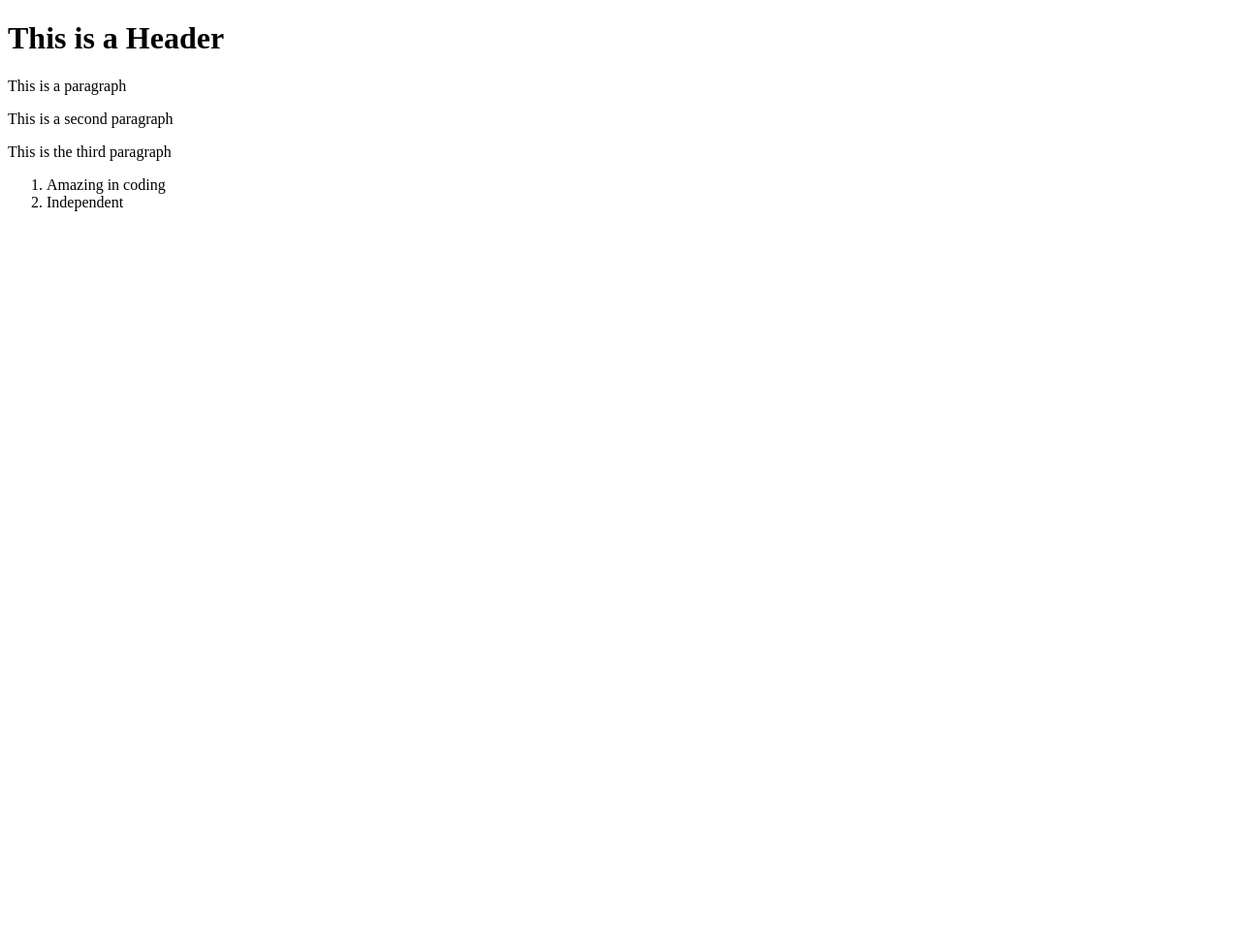
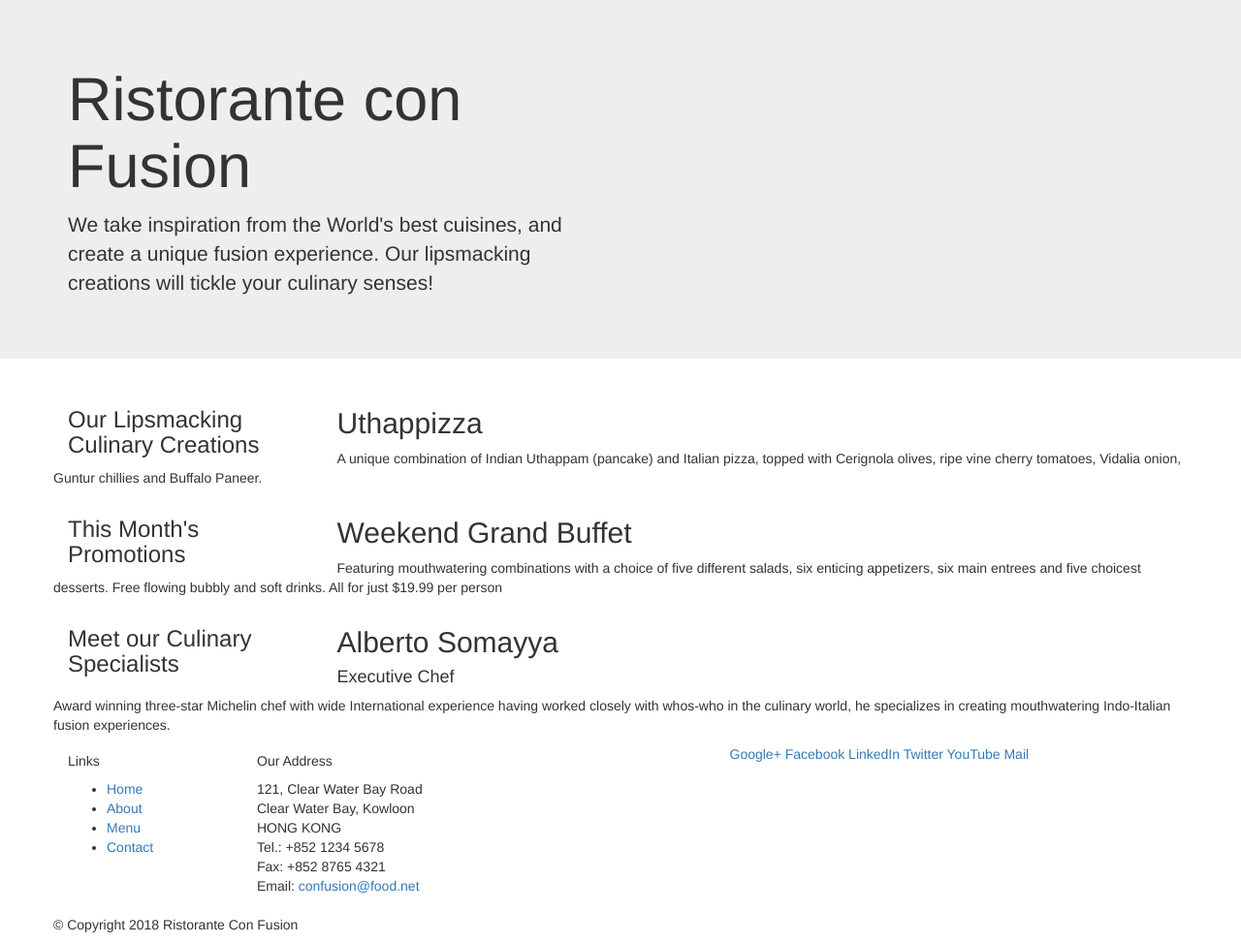
Before and after one commit to Samantha277/git-test, a website: page index.html in a window 1280 px wide. Shown: the whole page at 97% size. Before the commit the page ends 800 px from the top, so only its background shows below. Drawn offline with nearby package versions, Linux system fonts and the light colour scheme.

Commit message:
Bootstrap Grid Part 1

```diff
--- a/index.html
+++ b/index.html
@@ -1,18 +1,114 @@
 <!DOCTYPE html>
-<html>
-    <head>
+<html lang="en">
 
-    </head>
+<head>
+    <!-- Required meta tags always come first-->
+    <meta charset="utf-8">
+    <meta name="viewport" content="width-device-width, initial-scale=1, shrink-to-fit=no">
+    <meta http-equiv="x-ua-compatible" content="ie=edge">
 
-    <body>
-        <h1> This is a Header </h1>
-        <p> This is a paragraph </p>
-        <p> This is a second paragraph </p>
-        <p>This is the third paragraph</p>
-        <ol>
-            <li>Amazing in coding</li>
-            <li>Independent</li>
-        </ol>
-    </body>
+    <!-- Bootstrap CSS -->
+    <link rel="stylesheet" href="node_modules/bootstrap/dist/css/bootstrap.min.css">
+
+
+    <title>Ristorante Con Fusion</title>
+</head>
+
+<body>
+
+    <header class="jumbotron">
+        <div class="container">
+            <div class="row">
+                <div class="col-12 col-sm-6">
+                    <h1>Ristorante con Fusion</h1>
+                    <p>We take inspiration from the World's best cuisines, and create a unique fusion experience. Our lipsmacking creations will tickle your culinary senses!</p>
+                </div>
+                <div class="col-12 col-sm">
+                </div>
+            </div>
+        </div>
+    </header>
+
+    <div class="container">
+        <div class="row">
+            <div class="col-12 col-sm-4 order-sm-last col-md-3">
+                <h3>Our Lipsmacking Culinary Creations</h3>
+            </div>
+            <div class="col col-sm order-sm-first col-md">
+                <h2>Uthappizza</h2>
+                <p>A unique combination of Indian Uthappam (pancake) and Italian pizza, topped with Cerignola olives, ripe vine cherry tomatoes, Vidalia onion, Guntur chillies and Buffalo Paneer.</p>
+            </div>
+        </div>
+
+
+        <div class="row">
+            <div class="col-12 col-sm-4 col-md-3">
+                <h3>This Month's Promotions</h3>
+            </div>
+            <div class="col col-sm col-md">
+                <h2>Weekend Grand Buffet</h2>
+                <p>Featuring mouthwatering combinations with a choice of five different salads, six enticing appetizers, six main entrees and five choicest desserts. Free flowing bubbly and soft drinks. All for just $19.99 per person </p>
+            </div>
+        </div>
+
+        <div class="row">
+            <div class="col-12 col-sm-4 order-sm-last col-md-3">
+                <h3>Meet our Culinary Specialists</h3>
+            </div>
+            <div class="col col-sm order-sm-first col-md">
+                <h2>Alberto Somayya</h2>
+                <h4>Executive Chef</h4>
+                <p>Award winning three-star Michelin chef with wide International experience having worked closely with whos-who in the culinary world, he specializes in creating mouthwatering Indo-Italian fusion experiences. </p>
+            </div>
+        </div>
+    </div>
+
+    <footer>
+        <div class="container">
+            <div class="row">
+                <div class="col-4 offset-1 col-sm-2">
+                    <h5>Links</h5>
+                    <ul>
+                        <li><a href="#">Home</a></li>
+                        <li><a href="#">About</a></li>
+                        <li><a href="#">Menu</a></li>
+                        <li><a href="#">Contact</a></li>
+                    </ul>
+                </div>
+                <div class="col-7 col-sm-5">
+                    <h5>Our Address</h5>
+                    <address>
+		              121, Clear Water Bay Road<br>
+		              Clear Water Bay, Kowloon<br>
+		              HONG KONG<br>
+		              Tel.: +852 1234 5678<br>
+		              Fax: +852 8765 4321<br>
+		              Email: <a href="mailto:confusion@food.net">confusion@food.net</a>
+		           </address>
+                </div>
+                <div class="col-12 col-sm-4">
+                    <div>
+                        <a href="http://google.com/+">Google+</a>
+                        <a href="http://www.facebook.com/profile.php?id=">Facebook</a>
+                        <a href="http://www.linkedin.com/in/">LinkedIn</a>
+                        <a href="http://twitter.com/">Twitter</a>
+                        <a href="http://youtube.com/">YouTube</a>
+                        <a href="mailto:">Mail</a>
+                    </div>
+                </div>
+           </div>
+           <div class="row">
+                <div class="col-auto">
+                    <p>© Copyright 2018 Ristorante Con Fusion</p>
+                </div>
+           </div>
+        </div>
+    </footer>
+<!-- JQuery first, then Popper.js, then Bootstrap.js-->
+<script src="node_modules/jquery/dist/jquery.slim.min.js"></script>
+<script src="node_modules/popper.js/dist/umd/popper.min.js"></script>
+<script src="node_modules/bootstrap/dist/js/bootstrap.min.js"></script>
+
+</body>
+
 </html>
-</html>
```
